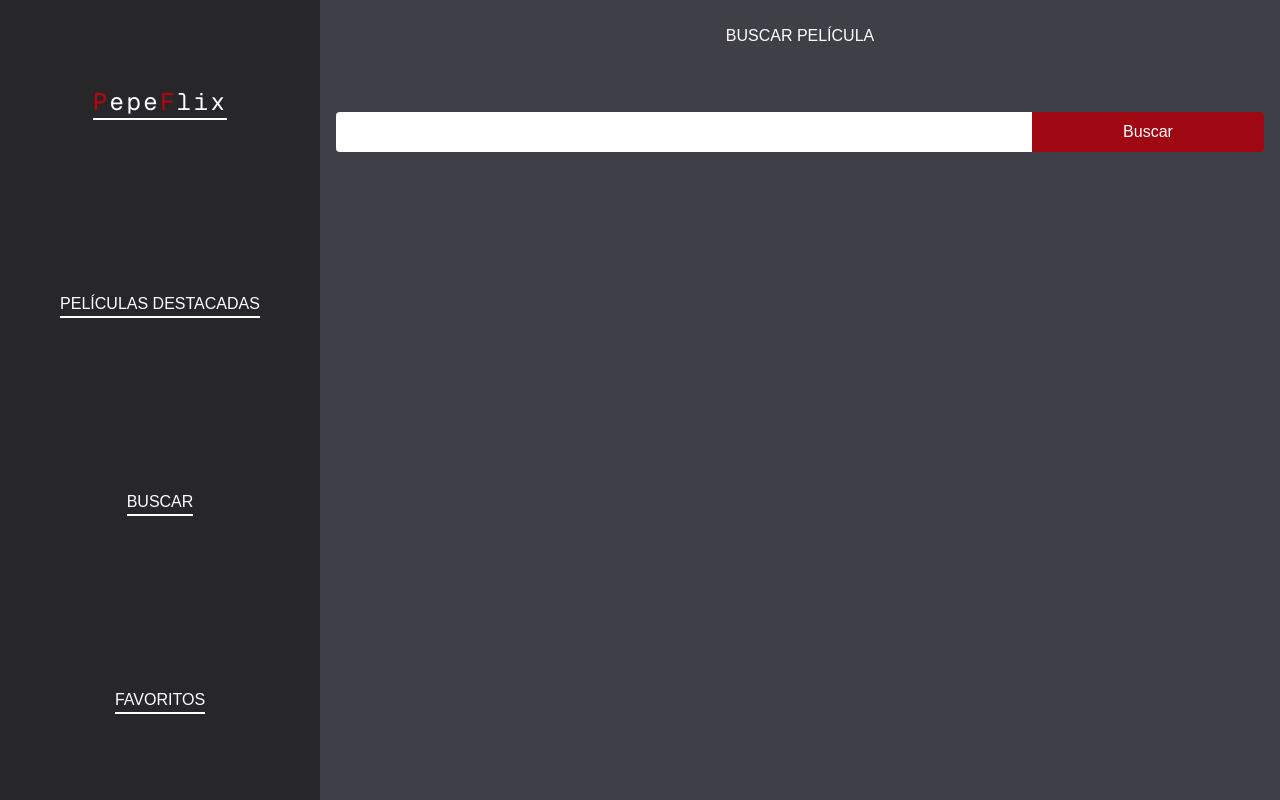
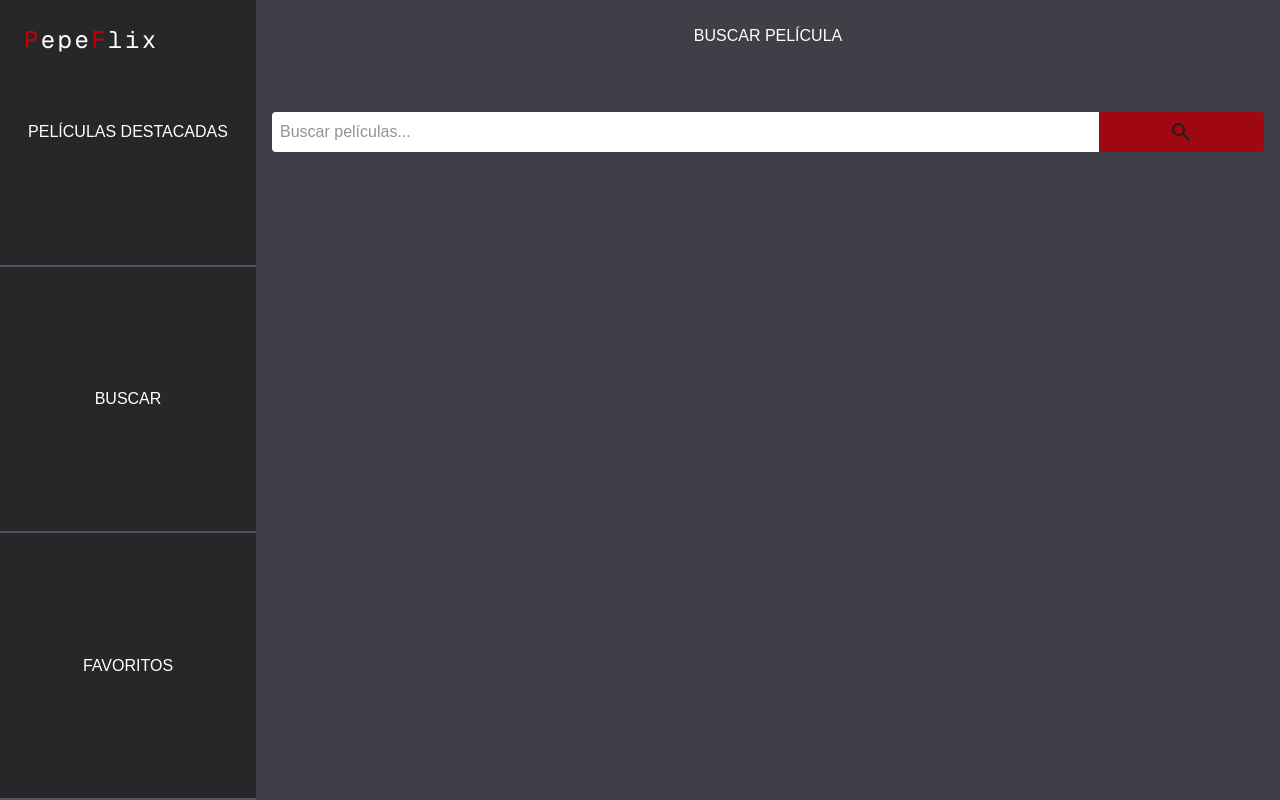
Before and after one commit to kali10-cell/pelix, a Next.js app: page /buscar in a window 1280 px wide. Built offline with nearby package versions, Linux system fonts and the light colour scheme.

Commit message:
Botón de like

```diff
--- a/app/layout.jsx
+++ b/app/layout.jsx
@@ -23,11 +23,11 @@ export default function RootLayout({ children }) {
       lang="es"
       className={`${geistSans.variable} ${geistMono.variable} h-full antialiased`}
     >
-      <body className="min-h-full flex bg-zinc-700 text-white">
-        <aside className="w-1/4 bg-zinc-800 text-white fixed min-h-screen top-0 left-0">
+      <body className="min-h-full flex  bg-zinc-700 text-white">
+        <aside className="w-1/5 bg-zinc-800 text-white fixed min-h-screen top-0 left-0">
           <Navbar />
         </aside>
-        <main className="w-3/4 flex flex-col items-center bg-zinc-700 text-white ml-[25%]">
+        <main className="w-4/5 flex flex-col items-center bg-zinc-700 text-white ml-[20%]">
           {children}
         </main>
       </body>
--- a/components/BarraBusqueda.jsx
+++ b/components/BarraBusqueda.jsx
@@ -1,8 +1,10 @@
 export default function BarraBusqueda() {
     return (
         <div className="w-full flex justify-center py-10 px-4">
-            <input type="text" className="w-3/4 bg-white border-none rounded rounded-br-none rounded-tr-none py-2 text-zinc-800 px-2" />
-            <button className="w-1/4 bg-red-800 hover:bg-red-700 active:bg-red-600 rounded rounded-bl-none rounded-tl-none py-2">Buscar</button>
+            <input placeholder="Buscar películas..." type="text" className="w-5/6 bg-white border-none rounded rounded-br-none rounded-tr-none py-2 text-zinc-800 px-2" />
+            <button className="w-1/6 bg-red-800 hover:bg-red-700 active:bg-red-600 rounded rounded-bl-none rounded-tl-none py-2 flex justify-center items-center">
+                <svg xmlns="http://www.w3.org/2000/svg" height="24px" viewBox="0 -960 960 960" width="24px" fill="#1f1f1f"><path d="M784-120 532-372q-30 24-69 38t-83 14q-109 0-184.5-75.5T120-580q0-109 75.5-184.5T380-840q109 0 184.5 75.5T640-580q0 44-14 83t-38 69l252 252-56 56ZM380-400q75 0 127.5-52.5T560-580q0-75-52.5-127.5T380-760q-75 0-127.5 52.5T200-580q0 75 52.5 127.5T380-400Z" /></svg>
+            </button>
         </div>
     );
 }
--- a/components/Like.jsx
+++ b/components/Like.jsx
@@ -1,15 +1,21 @@
+"use client" // CC
+import { useState } from "react"
+
 export default function Like() {
+    const [liked, setLiked] = useState(false)
     return (
-        <div className="absolute top-2 right-2 text-4xl">
+        <div className="absolute top-2 right-2 w-10">
             <svg xmlns="http://www.w3.org/2000/svg"
                 height="24px"
                 viewBox="0 -960 960 960"
-                width="24px">
+                width="24px"
+                onClick={() => setLiked(!liked)}
+            >
 
                 <path
                     d="m480-120-58-52q-101-91-167-157T150-447.5Q111-500 95.5-544T80-634q0-94 63-157t157-63q52 0 99 22t81 62q34-40 81-62t99-22q94 0 157 63t63 157q0 46-15.5 90T810-447.5Q771-395 705-329T538-172l-58 52Z"
                     strokeLinejoin="round"
-                    className="fill-red-500/10 stroke-red-900 stroke-80 hover:fill-red-500/30 transition-colors ease-in-out duration-300 active:fill-red-500/90"
+                    className={`w-20  stroke-red-900 stroke-80 hover:fill-red-500/30 transition-colors ease-in-out duration-300 active:fill-red-500/90 ${liked ? "fill-red-500" : "fill-red-500/10"}`}
                 />
 
             </svg>
--- a/components/Navbar.jsx
+++ b/components/Navbar.jsx
@@ -3,16 +3,16 @@ import Link from "next/link";
 export default function Navbar() {
     return (
         <ul className="flex flex-col justify-around items-center min-h-screen">
-            <li className="h-full border-b-2">
+            <li className="flex-1 flex justify-start items-start w-full absolute top-6 left-6 ">
                 <span className=" font-mono text-2xl tracking-widest"><span className="text-red-700">P</span>epe<span className="text-red-700">F</span>lix</span>
             </li>
-            <li className="h-full block border-b-2">
-                <Link className="uppercase " href="/">Películas destacadas</Link>
+            <li className="flex-1 flex border-b-2 border-zinc-600 justify-center items-center w-full hover:bg-zinc-600 active:underline">
+                <Link className="uppercase" href="/">Películas destacadas</Link>
             </li>
-            <li className="h-full border-b-2">
+            <li className="flex-1 border-b-2 border-zinc-600 flex justify-center items-center w-full hover:bg-zinc-600 active:underline">
                 <Link className="uppercase" href="/buscar">Buscar</Link>
             </li>
-            <li className="h-full border-b-2">
+            <li className="flex-1 border-b-2 border-zinc-600 flex justify-center items-center w-full hover:bg-zinc-600 active:underline">
                 <Link className="uppercase" href="/favoritos">Favoritos</Link>
             </li>
         </ul>
--- a/components/TarjetaPeli.jsx
+++ b/components/TarjetaPeli.jsx
@@ -10,7 +10,7 @@ export default function TarjetaPeli({ peliData }) {
             <div className="flex flex-col justify-center text-white items-center gap-4">
                 <h2>{peliData.title}</h2>
                 <span className="text-xs">Estreno: {peliData.release_date}</span>
-                <span className="text-xs">Valoración: {peliData.vote_average} estrellas</span>
+                <span className="text-xs">Valoración: {Math.round(peliData.vote_average)} estrellas</span>
             </div>
             <Like />
         </article >
```
